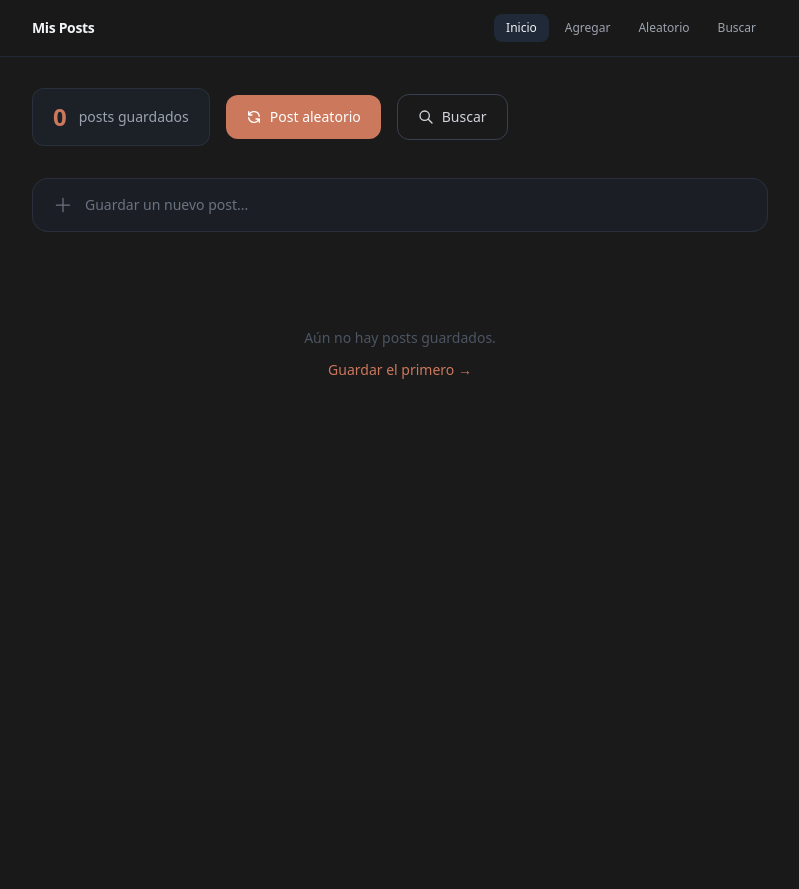
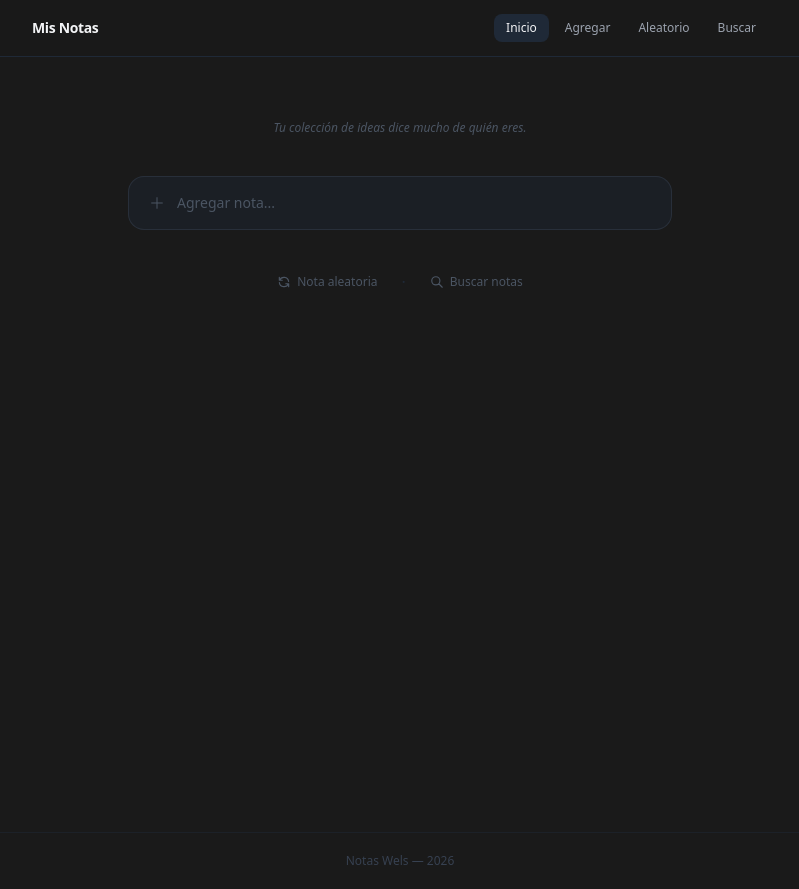
Before and after one commit to WelsTheory/Notas_Wels, a Django app: page / in a window 1280 px wide. Shown: the whole page, without its empty margins (240-1039 px from the left). Before the commit the page ends 379 px from the top, so only its background shows below. Run offline with Django 5.2, Linux system fonts and the light colour scheme; data that the repository does not hold is empty; some libraries are stand-ins or nearby versions.

Commit message:
Rediseño minimalista: dashboard inline, título Mis Notas, footer y fixes
- Renombra "Mis Posts" → "Mis Notas" en toda la UI
- Dashboard: formulario inline que se expande al hacer clic, sin cambiar de página
- Dashboard: aleatorio y buscar como links discretos en lugar de tarjetas
- Dashboard: frases motivacionales aleatorias en cada visita
- Dashboard: maneja POST directamente (ya no requiere /agregar/)
- Buscar: muestra resultados solo al buscar, no al entrar
- Textos con saltos de línea (linebreaksbr) en búsqueda y nota aleatoria
- Footer "Notas Wels — 2026" en todas las páginas

Co-Authored-By: Claude Sonnet 4.6 <noreply@anthropic.com>

```diff
--- a/posts/templates/posts/base.html
+++ b/posts/templates/posts/base.html
@@ -3,7 +3,7 @@
 <head>
   <meta charset="UTF-8">
   <meta name="viewport" content="width=device-width, initial-scale=1.0">
-  <title>{% block title %}Mis Posts{% endblock %}</title>
+  <title>{% block title %}Mis Notas{% endblock %}</title>
   <script src="https://cdn.tailwindcss.com"></script>
   <script>
     tailwind.config = {
@@ -46,7 +46,7 @@
   <nav class="fixed top-0 left-0 right-0 z-50 border-b border-gray-800 bg-[#1a1a1a]/95 backdrop-blur-sm">
     <div class="max-w-3xl mx-auto px-4 h-14 flex items-center justify-between">
       <a href="{% url 'dashboard' %}" class="font-semibold text-gray-100 tracking-tight text-sm">
-        Mis Posts
+        Mis Notas
       </a>
       <div class="flex items-center gap-1">
         <a href="{% url 'dashboard' %}"
@@ -77,5 +77,9 @@
     {% block content %}{% endblock %}
   </main>
 
+  <footer class="border-t border-gray-800/50 mt-8 py-5">
+    <p class="text-center text-xs text-gray-700">Notas Wels &mdash; 2026</p>
+  </footer>
+
 </body>
 </html>
--- a/posts/templates/posts/dashboard.html
+++ b/posts/templates/posts/dashboard.html
@@ -1,91 +1,163 @@
 {% extends 'posts/base.html' %}
-{% block title %}Inicio — Mis Posts{% endblock %}
+{% block title %}Mis Notas{% endblock %}
 
 {% block content %}
-<div class="max-w-3xl mx-auto px-4 py-8">
+<div class="max-w-xl mx-auto px-4 py-16 flex flex-col items-center">
 
-  <!-- Stats -->
-  <div class="mb-8 flex items-center gap-4">
-    <div class="bg-gray-800/50 border border-gray-700/50 rounded-xl px-5 py-3 flex items-center gap-3">
-      <span class="text-2xl font-bold text-[#cc785c]">{{ total }}</span>
-      <span class="text-sm text-gray-400">post{% if total != 1 %}s{% endif %} guardado{% if total != 1 %}s{% endif %}</span>
+  <!-- Frase motivacional -->
+  <p class="text-xs text-gray-600 italic text-center mb-10 px-4">{{ motivational_note }}</p>
+
+  <!-- Formulario inline -->
+  <div class="w-full" id="noteWidget">
+
+    <!-- Línea de entrada (estado colapsado) -->
+    <div id="noteTrigger"
+         class="w-full flex items-center gap-3 bg-gray-800/40 hover:bg-gray-800/60 border border-gray-700/50
+                hover:border-gray-600 rounded-2xl px-5 py-4 cursor-text transition-all"
+         onclick="openForm()">
+      <svg class="w-4 h-4 text-gray-600 flex-shrink-0" fill="none" stroke="currentColor" viewBox="0 0 24 24">
+        <path stroke-linecap="round" stroke-linejoin="round" stroke-width="1.5" d="M12 4v16m8-8H4"/>
+      </svg>
+      <span class="text-sm text-gray-600 select-none">Agregar nota...</span>
     </div>
+
+    <!-- Formulario expandido (oculto por defecto) -->
+    <form id="noteForm" method="post" class="hidden w-full">
+      {% csrf_token %}
+
+      <!-- Texto -->
+      <div class="bg-gray-800/40 border border-gray-700/50 rounded-2xl overflow-hidden mb-3 focus-within:border-gray-600 transition-colors">
+        <div class="px-5 pt-4 pb-2">
+          <textarea name="text" id="noteText" rows="5"
+                    placeholder="Pega aquí el texto de la nota..."
+                    class="w-full bg-transparent outline-none resize-none text-gray-100 placeholder-gray-600 text-sm leading-relaxed"
+                    required>{{ form.text.value|default:'' }}</textarea>
+        </div>
+        <div class="border-t border-gray-700/40 px-5 py-2 flex justify-end">
+          <span class="text-xs text-gray-700" id="charCount">0 caracteres</span>
+        </div>
+      </div>
+
+      <!-- Autor + Fuente -->
+      <div class="grid grid-cols-2 gap-3 mb-3">
+        <div class="bg-gray-800/40 border border-gray-700/50 rounded-xl px-4 py-3 focus-within:border-gray-600 transition-colors">
+          <label class="block text-xs text-gray-600 mb-1">Autor</label>
+          <input type="text" name="author" placeholder="Nombre del autor"
+                 value="{{ form.author.value|default:'' }}"
+                 class="w-full bg-transparent outline-none text-sm text-gray-300 placeholder-gray-600" required>
+        </div>
+        <div class="bg-gray-800/40 border border-gray-700/50 rounded-xl px-4 py-3 focus-within:border-gray-600 transition-colors">
+          <label class="block text-xs text-gray-600 mb-1">Fuente</label>
+          <select name="source" class="w-full bg-transparent outline-none text-sm text-gray-300" id="sourceSelect">
+            {% for value, label in form.fields.source.choices %}
+            <option value="{{ value }}" {% if form.source.value == value %}selected{% endif %}
+                    class="bg-gray-800">{{ label }}</option>
+            {% endfor %}
+          </select>
+        </div>
+      </div>
+
+      <!-- Fuente personalizada (solo si "otro") -->
+      <div id="customSourceWrap" class="mb-3 hidden">
+        <div class="bg-gray-800/40 border border-gray-700/50 rounded-xl px-4 py-3 focus-within:border-gray-600 transition-colors">
+          <label class="block text-xs text-gray-600 mb-1">Especificar fuente</label>
+          <input type="text" name="source_custom" placeholder="Escribe la fuente"
+                 value="{{ form.source_custom.value|default:'' }}"
+                 class="w-full bg-transparent outline-none text-sm text-gray-300 placeholder-gray-600">
+        </div>
+      </div>
+
+      <!-- Enlace + Tags -->
+      <div class="grid grid-cols-2 gap-3 mb-4">
+        <div class="bg-gray-800/40 border border-gray-700/50 rounded-xl px-4 py-3 focus-within:border-gray-600 transition-colors">
+          <label class="block text-xs text-gray-600 mb-1">Enlace</label>
+          <input type="url" name="link" placeholder="https://..."
+                 value="{{ form.link.value|default:'' }}"
+                 class="w-full bg-transparent outline-none text-sm text-gray-300 placeholder-gray-600">
+        </div>
+        <div class="bg-gray-800/40 border border-gray-700/50 rounded-xl px-4 py-3 focus-within:border-gray-600 transition-colors">
+          <label class="block text-xs text-gray-600 mb-1">Etiquetas</label>
+          <input type="text" name="tags_input" placeholder="motivación, negocios..."
+                 value="{{ form.tags_input.value|default:'' }}"
+                 class="w-full bg-transparent outline-none text-sm text-gray-300 placeholder-gray-600">
+        </div>
+      </div>
+
+      <!-- Errores -->
+      {% if form.errors %}
+      <div class="mb-3 bg-red-900/20 border border-red-700/40 rounded-xl px-4 py-2">
+        {% for field, errors in form.errors.items %}{% for e in errors %}
+        <p class="text-xs text-red-400">{{ e }}</p>
+        {% endfor %}{% endfor %}
+      </div>
+      {% endif %}
+
+      <!-- Acciones -->
+      <div class="flex items-center justify-between">
+        <button type="button" onclick="closeForm()"
+                class="text-xs text-gray-600 hover:text-gray-400 transition-colors">
+          Cancelar
+        </button>
+        <button type="submit"
+                class="bg-[#cc785c] hover:bg-[#b8694f] text-white text-xs font-medium px-5 py-2 rounded-xl transition-colors">
+          Guardar nota
+        </button>
+      </div>
+    </form>
+  </div>
+
+  <!-- Links secundarios -->
+  <div class="flex items-center gap-6 mt-10">
     <a href="{% url 'random_post' %}"
-       class="flex items-center gap-2 bg-[#cc785c] hover:bg-[#b8694f] text-white text-sm font-medium px-5 py-3 rounded-xl transition-colors">
-      <svg class="w-4 h-4" fill="none" stroke="currentColor" viewBox="0 0 24 24">
+       class="text-xs text-gray-600 hover:text-gray-300 transition-colors flex items-center gap-1.5">
+      <svg class="w-3.5 h-3.5" fill="none" stroke="currentColor" viewBox="0 0 24 24">
         <path stroke-linecap="round" stroke-linejoin="round" stroke-width="2"
               d="M4 4v5h.582m15.356 2A8.001 8.001 0 004.582 9m0 0H9m11 11v-5h-.581m0 0a8.003 8.003 0 01-15.357-2m15.357 2H15"/>
       </svg>
-      Post aleatorio
+      Nota aleatoria
     </a>
+    <span class="text-gray-800">·</span>
     <a href="{% url 'search' %}"
-       class="flex items-center gap-2 border border-gray-700 hover:border-gray-500 text-gray-300 hover:text-gray-100 text-sm font-medium px-5 py-3 rounded-xl transition-colors">
-      <svg class="w-4 h-4" fill="none" stroke="currentColor" viewBox="0 0 24 24">
+       class="text-xs text-gray-600 hover:text-gray-300 transition-colors flex items-center gap-1.5">
+      <svg class="w-3.5 h-3.5" fill="none" stroke="currentColor" viewBox="0 0 24 24">
         <path stroke-linecap="round" stroke-linejoin="round" stroke-width="2"
               d="M21 21l-6-6m2-5a7 7 0 11-14 0 7 7 0 0114 0z"/>
       </svg>
-      Buscar
+      Buscar notas
     </a>
   </div>
 
-  <!-- Add Post CTA -->
-  <a href="{% url 'add_post' %}"
-     class="block w-full mb-8 bg-gray-800/40 hover:bg-gray-800/70 border border-gray-700/50 hover:border-gray-600
-            rounded-2xl px-5 py-4 transition-all group">
-    <div class="flex items-center gap-3 text-gray-500 group-hover:text-gray-400">
-      <svg class="w-5 h-5 flex-shrink-0" fill="none" stroke="currentColor" viewBox="0 0 24 24">
-        <path stroke-linecap="round" stroke-linejoin="round" stroke-width="1.5"
-              d="M12 4v16m8-8H4"/>
-      </svg>
-      <span class="text-sm">Guardar un nuevo post...</span>
-    </div>
-  </a>
+</div>
 
-  <!-- Recent posts -->
-  {% if recent_posts %}
-  <div>
-    <h2 class="text-xs font-semibold text-gray-500 uppercase tracking-widest mb-4">Recientes</h2>
-    <div class="space-y-3">
-      {% for post in recent_posts %}
-      <div class="bg-gray-800/30 border border-gray-700/40 rounded-2xl p-5 hover:border-gray-600/60 transition-colors">
-        <p class="text-gray-200 text-sm leading-relaxed line-clamp-3 mb-3">{{ post.text }}</p>
-        <div class="flex flex-wrap items-center gap-2">
-          <span class="text-xs font-medium text-gray-400">— {{ post.author }}</span>
-          <span class="source-badge">{{ post.get_source_display_name }}</span>
-          {% for tag in post.tags.all %}
-          <span class="tag-badge">#{{ tag.name }}</span>
-          {% endfor %}
-          {% if post.link %}
-          <a href="{{ post.link }}" target="_blank" rel="noopener"
-             class="ml-auto text-gray-600 hover:text-gray-400 transition-colors flex-shrink-0">
-            <svg class="w-3.5 h-3.5" fill="none" stroke="currentColor" viewBox="0 0 24 24">
-              <path stroke-linecap="round" stroke-linejoin="round" stroke-width="2"
-                    d="M10 6H6a2 2 0 00-2 2v10a2 2 0 002 2h10a2 2 0 002-2v-4M14 4h6m0 0v6m0-6L10 14"/>
-            </svg>
-          </a>
-          {% endif %}
-        </div>
-      </div>
-      {% endfor %}
-    </div>
+<script>
+  function openForm() {
+    document.getElementById('noteTrigger').classList.add('hidden');
+    const form = document.getElementById('noteForm');
+    form.classList.remove('hidden');
+    document.getElementById('noteText').focus();
+  }
 
-    {% if total > 5 %}
-    <div class="mt-4 text-center">
-      <a href="{% url 'search' %}" class="text-xs text-gray-500 hover:text-gray-300 transition-colors">
-        Ver todos los {{ total }} posts →
-      </a>
-    </div>
-    {% endif %}
-  </div>
-  {% else %}
-  <div class="text-center py-16">
-    <p class="text-gray-600 text-sm">Aún no hay posts guardados.</p>
-    <a href="{% url 'add_post' %}"
-       class="mt-3 inline-block text-[#cc785c] hover:text-[#b8694f] text-sm transition-colors">
-      Guardar el primero →
-    </a>
-  </div>
-  {% endif %}
+  function closeForm() {
+    document.getElementById('noteForm').classList.add('hidden');
+    document.getElementById('noteTrigger').classList.remove('hidden');
+  }
 
-</div>
+  // Contador de caracteres
+  const textarea = document.getElementById('noteText');
+  const charCount = document.getElementById('charCount');
+  textarea.addEventListener('input', () => {
+    const n = textarea.value.length;
+    charCount.textContent = n.toLocaleString('es') + ' caracter' + (n === 1 ? '' : 'es');
+  });
+
+  // Mostrar/ocultar fuente personalizada
+  const sourceSelect = document.getElementById('sourceSelect');
+  const customSourceWrap = document.getElementById('customSourceWrap');
+  sourceSelect.addEventListener('change', () => {
+    customSourceWrap.classList.toggle('hidden', sourceSelect.value !== 'otro');
+  });
+
+  // Si hay errores de validación, abrir el formulario directamente
+  {% if form.errors %}openForm();{% endif %}
+</script>
 {% endblock %}
--- a/posts/templates/posts/random_post.html
+++ b/posts/templates/posts/random_post.html
@@ -21,7 +21,7 @@
     <!-- Quote marks decorativos -->
     <div class="text-[#cc785c]/30 text-6xl font-serif leading-none mb-2 select-none">"</div>
 
-    <p class="text-gray-100 text-lg sm:text-xl leading-relaxed mb-6">{{ post.text }}</p>
+    <div class="text-gray-100 text-lg sm:text-xl leading-relaxed mb-6">{{ post.text|linebreaksbr }}</div>
 
     <div class="border-t border-gray-700/40 pt-5 flex flex-col sm:flex-row sm:items-center sm:justify-between gap-3">
       <div class="flex flex-wrap items-center gap-2">
--- a/posts/views.py
+++ b/posts/views.py
@@ -6,15 +6,34 @@ from .models import Post, Tag
 from .forms import PostForm
 
 
+MOTIVATIONAL_NOTES = [
+    "Lo que guardas hoy se convierte en sabiduría mañana.",
+    "Cada nota es una semilla. Sigue plantando.",
+    "Leer es respirar. Guardar es recordar.",
+    "Las mejores ideas merecen un lugar seguro.",
+    "Vuelve a leer lo que alguna vez te inspiró.",
+    "Tu colección de ideas dice mucho de quién eres.",
+    "Un buen texto leído dos veces vale el doble.",
+    "Guardar es un acto de intención.",
+    "Las palabras de otros pueden iluminar tu propio camino.",
+    "Construyes quién eres con lo que decides leer y recordar.",
+    "Pequeñas notas, grandes transformaciones.",
+    "Lo que te mueve merece no ser olvidado.",
+    "Cada autor que guardas es una conversación que continúa.",
+    "Tus notas son un mapa de lo que te importa.",
+    "El conocimiento guardado es el que realmente se queda.",
+]
+
 def dashboard(request):
-    recent_posts = Post.objects.prefetch_related('tags').all()[:5]
-    total = Post.objects.count()
-    context = {
-        'recent_posts': recent_posts,
-        'total': total,
-        'form': PostForm(),
-    }
-    return render(request, 'posts/dashboard.html', context)
+    if request.method == 'POST':
+        form = PostForm(request.POST)
+        if form.is_valid():
+            form.save()
+            return redirect('dashboard')
+    else:
+        form = PostForm()
+    note = random.choice(MOTIVATIONAL_NOTES)
+    return render(request, 'posts/dashboard.html', {'motivational_note': note, 'form': form})
 
 
 def add_post(request):
```
Also changed, not shown: posts/templates/posts/search.html (+7 -8 lines).
